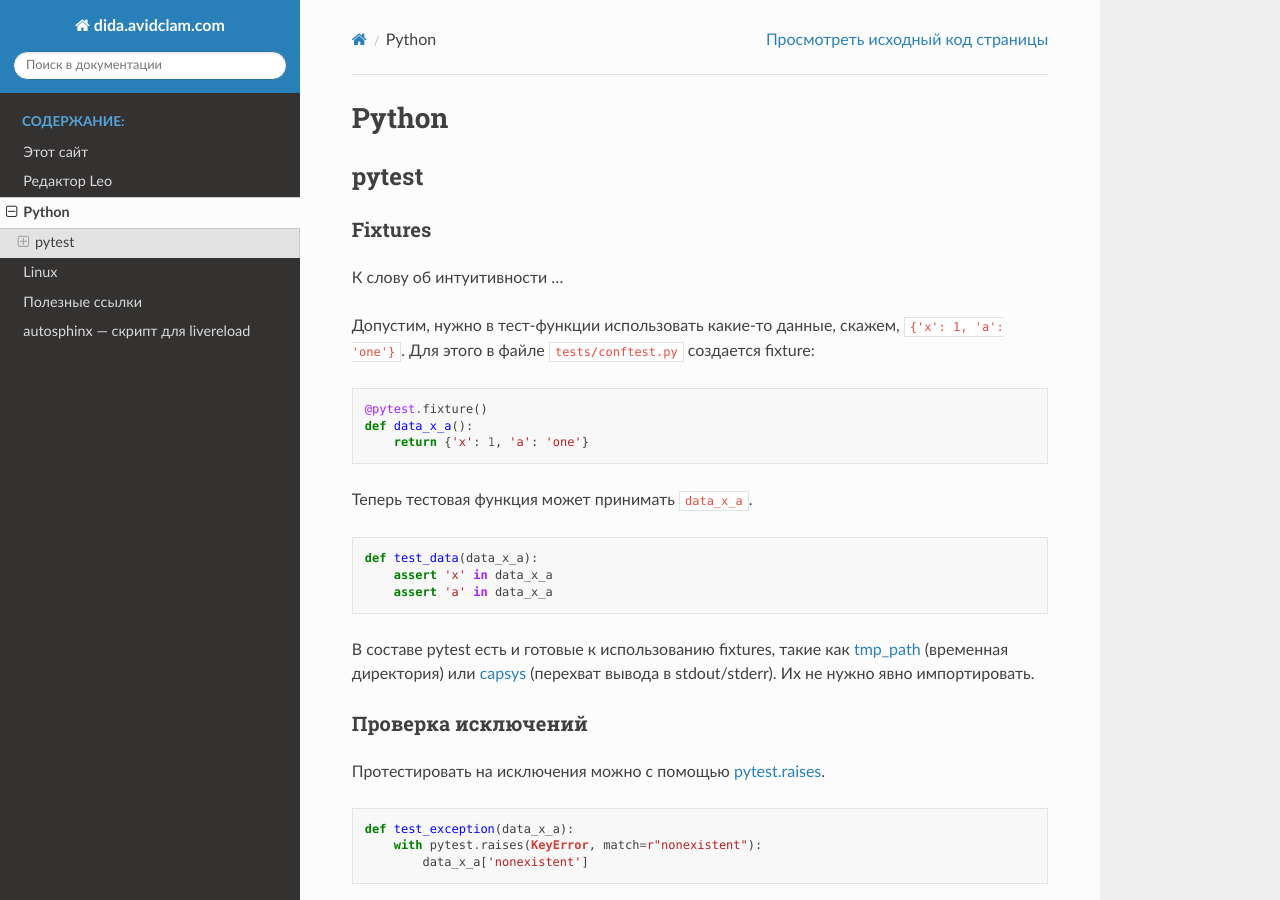
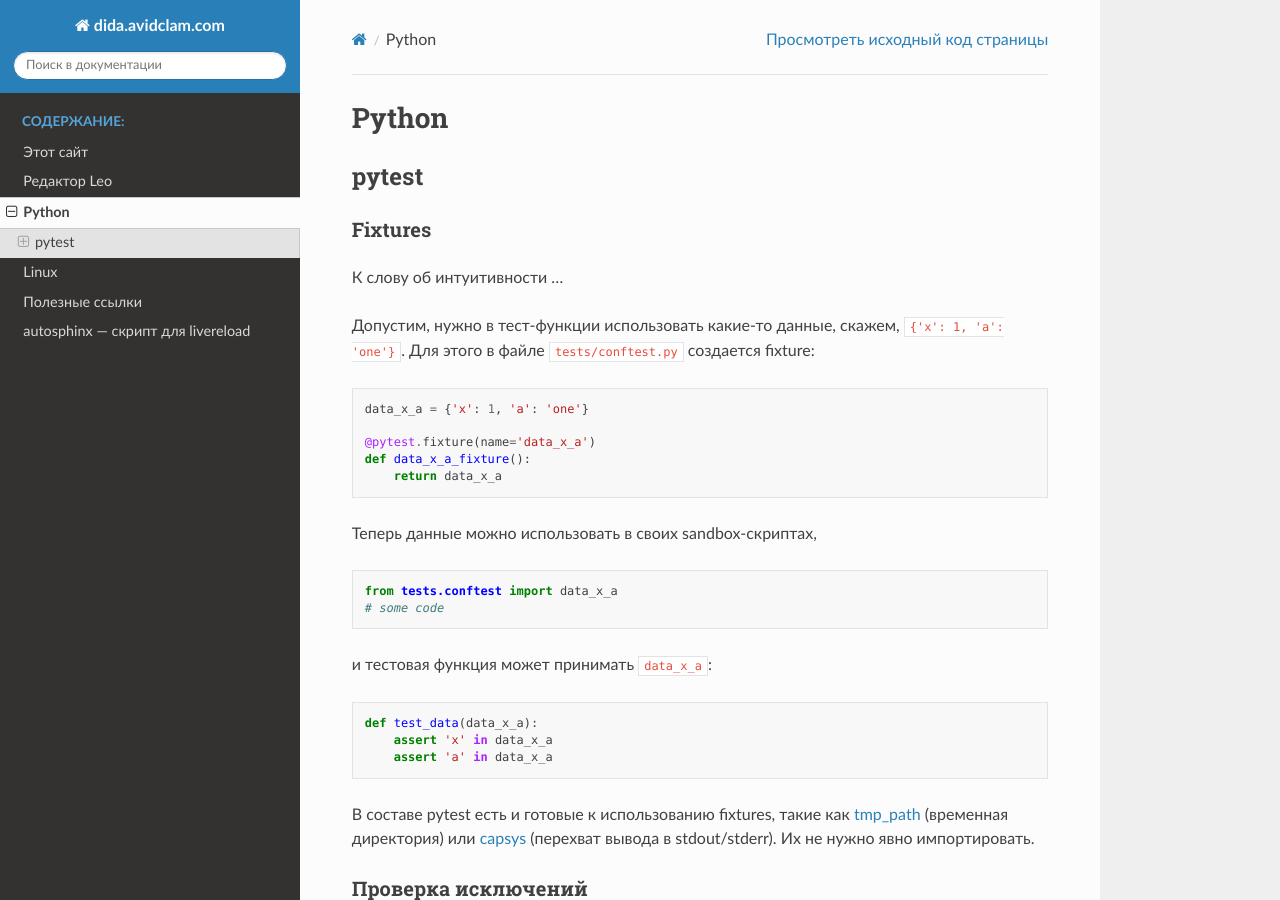
Before and after one commit to avidclam/dida, a Sphinx documentation site: the page built from docs/python.rst, in a window 1280 px wide and 900 px high. Built offline with Sphinx 7.4.7 and the Read the Docs theme 2.0.0, drawn with Linux system fonts in a browser that asks for light colours.

Commit message:
fixtures in tests and in sandbox

```diff
--- a/docs/python.rst
+++ b/docs/python.rst
@@ -19,11 +19,20 @@ Fixtures
 
 .. code-block:: python
 
-    @pytest.fixture()
-    def data_x_a():
-        return {'x': 1, 'a': 'one'}
+    data_x_a = {'x': 1, 'a': 'one'}
 
-Теперь тестовая функция может принимать ``data_x_a``.
+    @pytest.fixture(name='data_x_a')
+    def data_x_a_fixture():
+        return data_x_a
+
+Теперь данные можно использовать в своих sandbox-скриптах,
+
+.. code-block:: python
+
+    from tests.conftest import data_x_a
+    # some code
+
+и тестовая функция может принимать ``data_x_a``:
 
 .. code-block:: python
 
```
